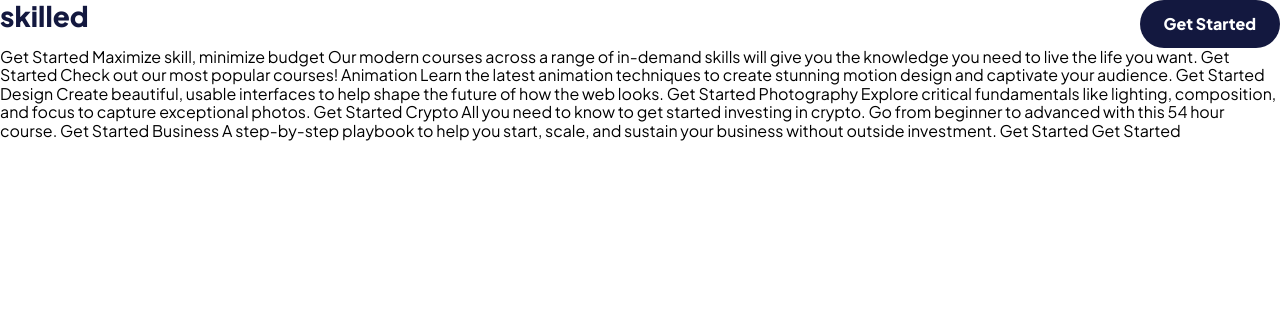
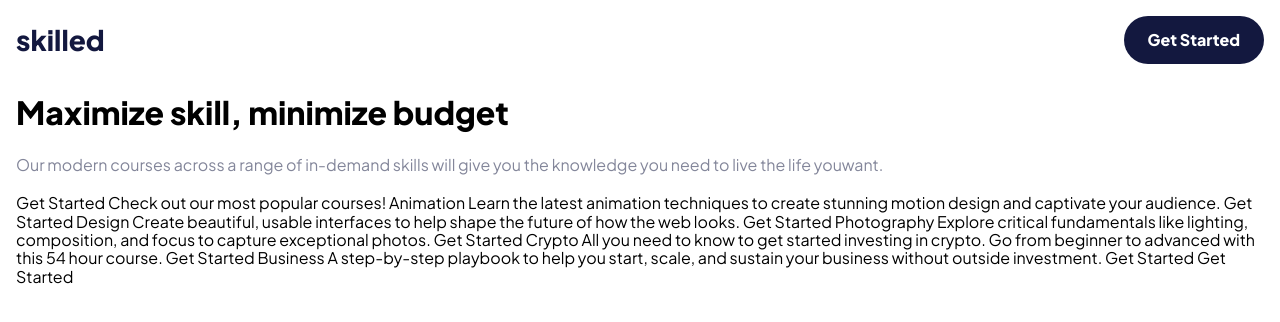
Before and after one commit to geraldoliva/skilled-e-learning-landing-page, a plain HTML site: page index.html in a window 1280 px wide. Drawn offline with Linux system fonts and the light colour scheme.

Commit message:
Add styles to main header

```diff
--- a/css/styles.css
+++ b/css/styles.css
@@ -1,11 +1,16 @@
-body {
+.container {
   font-family: "Plus Jakarta Sans", sans-serif;
+  padding-top: 16px;
+  padding-left: 16px;
+  padding-right: 16px;
 }
 
 /*** HEADER ***/
+
 header {
   display: flex;
   justify-content: space-between;
+  align-items: center;
 }
 
 .logo {
@@ -24,3 +29,15 @@ header {
   border: none;
   line-height: 28px;
 }
+
+/*** MAIN ***/
+
+.main-title {
+  margin-top: 30px;
+}
+
+.main-description {
+  color: #83869a;
+  font-size: 16px;
+  line-height: 26px;
+}
--- a/index.html
+++ b/index.html
@@ -21,22 +21,29 @@
     <title>Frontend Mentor | Skilled e-learning landing page</title>
   </head>
   <body>
-    <header>
-      <span class="logo">skilled</span>
-      <button class="header-button">Get Started</button>
-    </header>
+    <div class="container">
+      <header>
+        <span class="logo">skilled</span>
+        <button class="header-button">Get Started</button>
+      </header>
+      <main>
+        <h1 class="main-title">Maximize skill, minimize budget</h1>
+        <p class="main-description">
+          Our modern courses across a range of <nobr>in-demand</nobr> skills
+          will give you the knowledge you need to live the life youwant.
+        </p>
+      </main>
 
-    Get Started Maximize skill, minimize budget Our modern courses across a
-    range of in-demand skills will give you the knowledge you need to live the
-    life you want. Get Started Check out our most popular courses! Animation
-    Learn the latest animation techniques to create stunning motion design and
-    captivate your audience. Get Started Design Create beautiful, usable
-    interfaces to help shape the future of how the web looks. Get Started
-    Photography Explore critical fundamentals like lighting, composition, and
-    focus to capture exceptional photos. Get Started Crypto All you need to know
-    to get started investing in crypto. Go from beginner to advanced with this
-    54 hour course. Get Started Business A step-by-step playbook to help you
-    start, scale, and sustain your business without outside investment. Get
-    Started Get Started
+      Get Started Check out our most popular courses! Animation Learn the latest
+      animation techniques to create stunning motion design and captivate your
+      audience. Get Started Design Create beautiful, usable interfaces to help
+      shape the future of how the web looks. Get Started Photography Explore
+      critical fundamentals like lighting, composition, and focus to capture
+      exceptional photos. Get Started Crypto All you need to know to get started
+      investing in crypto. Go from beginner to advanced with this 54 hour
+      course. Get Started Business A step-by-step playbook to help you start,
+      scale, and sustain your business without outside investment. Get Started
+      Get Started
+    </div>
   </body>
 </html>
```
